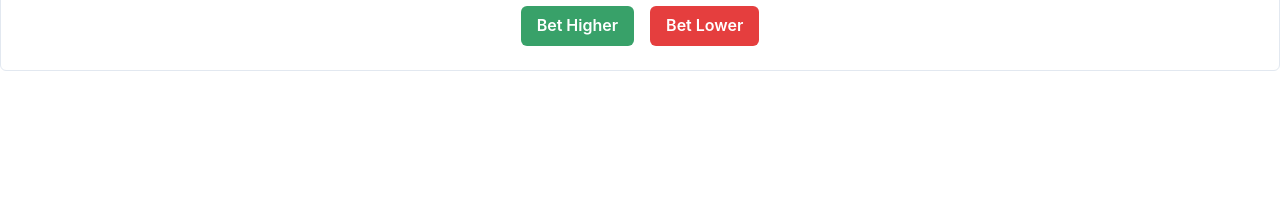
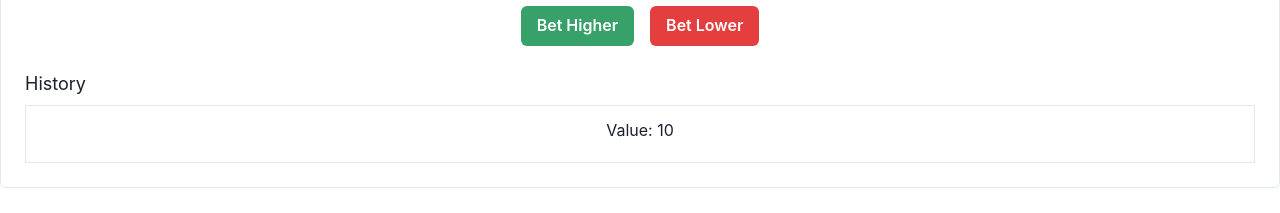
Before and after one commit to AsimAliMurtaza/hand-betting-game, a Next.js app: page /game in a window 1280 px wide. Both pictures are taken after a click on the button "Bet Higher". Shown: the part 261-474 px from the top of the page. Built offline with nearby package versions, Linux system fonts and the light colour scheme.

Commit message:
feat(history): added game history state, and basic ui.

```diff
--- a/src/app/game/page.tsx
+++ b/src/app/game/page.tsx
@@ -4,6 +4,7 @@ import { useEffect } from "react";
 import { Button, Box, Text, HStack } from "@chakra-ui/react";
 import { useGameStore } from "@/stores/store";
 import HandView from "@/components/HandView";
+import HistoryView from "@/components/HistoryView";
 
 export default function GamePage() {
   const {
@@ -15,6 +16,7 @@ export default function GamePage() {
     isGameOver,
     gameOverReason,
     reshuffles,
+    history,
   } = useGameStore();
 
   useEffect(() => {
@@ -53,6 +55,8 @@ export default function GamePage() {
           Bet Lower
         </Button>
       </HStack>
+
+      <HistoryView history={history} />
     </Box>
   );
 }
--- /dev/null
+++ b/src/components/HistoryView.tsx
@@ -0,0 +1,32 @@
+import { Box, Text, VStack, HStack } from "@chakra-ui/react";
+import TileCard from "./TileCard";
+import { Tile } from "@/types/types";
+
+type HistoryItem = {
+  hand: Tile[];
+  value: number;
+};
+
+export default function HistoryView({
+  history,
+}: {
+  history: HistoryItem[];
+}) {
+  return (
+    <VStack align="start" mt={6}>
+      <Text fontSize="lg">History</Text>
+
+      {history.map((item, index) => (
+        <Box key={index} borderWidth="1px" p={3} w="100%">
+          <Text>Value: {item.value}</Text>
+
+          <HStack mt={2}>
+            {item.hand.map((tile) => (
+              <TileCard key={tile.id} label={tile.label} />
+            ))}
+          </HStack>
+        </Box>
+      ))}
+    </VStack>
+  );
+}
--- a/src/stores/store.ts
+++ b/src/stores/store.ts
@@ -23,6 +23,7 @@ export const useGameStore = create<GameState>((set, get) => ({
   isGameOver: false,
   gameOverReason: null,
   reshuffles: 0,
+  history: [],
 
   // Initialize the game state with a shuffled set of tiles
   startGame: () => {
@@ -44,6 +45,7 @@ export const useGameStore = create<GameState>((set, get) => ({
       isGameOver: false,
       gameOverReason: null,
       reshuffles: 0,
+      history: [],
     });
   },
 
@@ -97,15 +99,18 @@ export const useGameStore = create<GameState>((set, get) => ({
     set({
       previousHand: currentHand,
       currentHand: newHand,
-
       previousValue: currentValue,
       currentValue: newValue,
-
       drawPile: remaining,
       discardPile: [...get().discardPile, ...currentHand],
-
       reshuffles,
-
+      history: [
+        {
+          hand: currentHand,
+          value: currentValue,
+        },
+        ...get().history,
+      ].slice(0, 10),
       score: isWin ? score + 1 : score,
       tileValues: updatedTileValues,
       isGameOver: !isWin || hitTileLimit,
--- a/src/types/types.ts
+++ b/src/types/types.ts
@@ -23,6 +23,10 @@ export type GameState = {
   isGameOver: boolean;
   gameOverReason: GameOverReason;
   reshuffles: number;
+  history: {
+    hand: Tile[];
+    value: number;
+  }[];
 
   startGame: () => void;
   drawHand: () => void;
```
